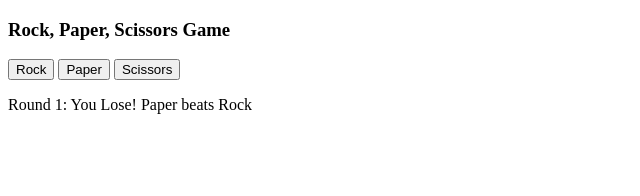
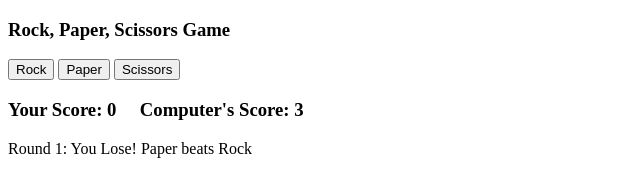
Before and after one commit to abongsjoel/rock-paper-scissors, a plain HTML site: page version2/index.html in a window 1280 px wide. Both pictures are taken after a click on the button "Rock". Shown: the whole page, without its empty margins (0-640 px from the left). Drawn offline with Linux system fonts and the light colour scheme.

Commit message:
log winner to console

```diff
--- a/version2/index.html
+++ b/version2/index.html
@@ -12,6 +12,14 @@
         <button id='rock'>Rock</button>
         <button id='paper'>Paper</button>
         <button id='scissors'>Scissors</button>
+
+        <div id='scores'>
+            <h3>
+                Your Score: <span class="yourscore"> 0</span>
+                &nbsp;&nbsp;&nbsp;
+                Computer's Score: <span class="comscore"> 0</span>
+            </h3>
+        </div>
     </section>
 
 
@@ -47,27 +55,54 @@
             }
         }
 
-        let score = 0;
-        let i = 0;
 
         const btns = document.querySelectorAll('section>button');
         const section = document.querySelector('section');
         const div = document.createElement('div');
+
+        let yourpoints = 0;
+        let compoints = 0;
+        let i = 0;
+
+        function updateScore(points){
+            const yourscore = document.querySelector('.yourscore');
+            const comscore = document.querySelector('.comscore');
+
+            yourpoints += Number(points);
+            yourscore.textContent = `${yourpoints}`;
+
+            let compoint = 1;
+
+            if(points === 0) {
+                compoint = 3;
+            } else if(points === 3) {
+                compoint = 0;
+            }
+
+            compoints += compoint;
+            comscore.textContent = `${compoints}`;
+        }
 
         btns.forEach(btn => {
             btn.addEventListener('click', () => {
                 const computerSelection = computerPlay();
                 const roundresult = playRound(btn.id, computerSelection);
 
+                updateScore(roundresult.points);
                 const p = document.createElement('p');
                 p.textContent = `Round ${++i}: ${roundresult.message}`;
                 div.appendChild(p);
 
-                console.log(`Round ${++i}: ${roundresult.message}`);
+                if(yourpoints >= 5) {
+                    console.log(`Congratulations! You Win. Your score is ${yourpoints}`);
+                } else if(compoints >=5) {
+                    console.log(`Oh Sorry, computer wins with a score of ${comspoints}`);
+                }
             });
         });
 
         section.appendChild(div);
+
 
 
         function game(){
```
